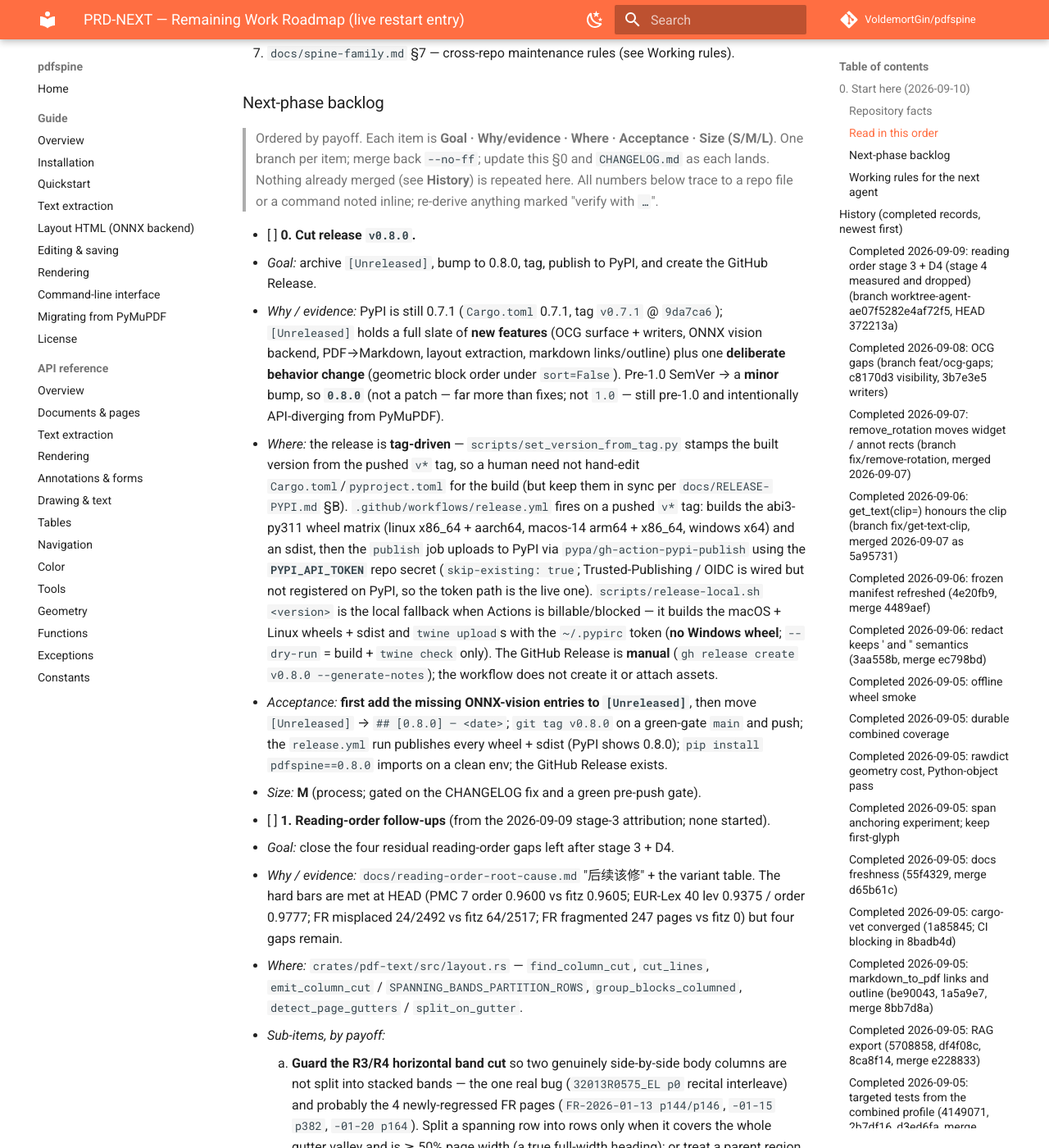
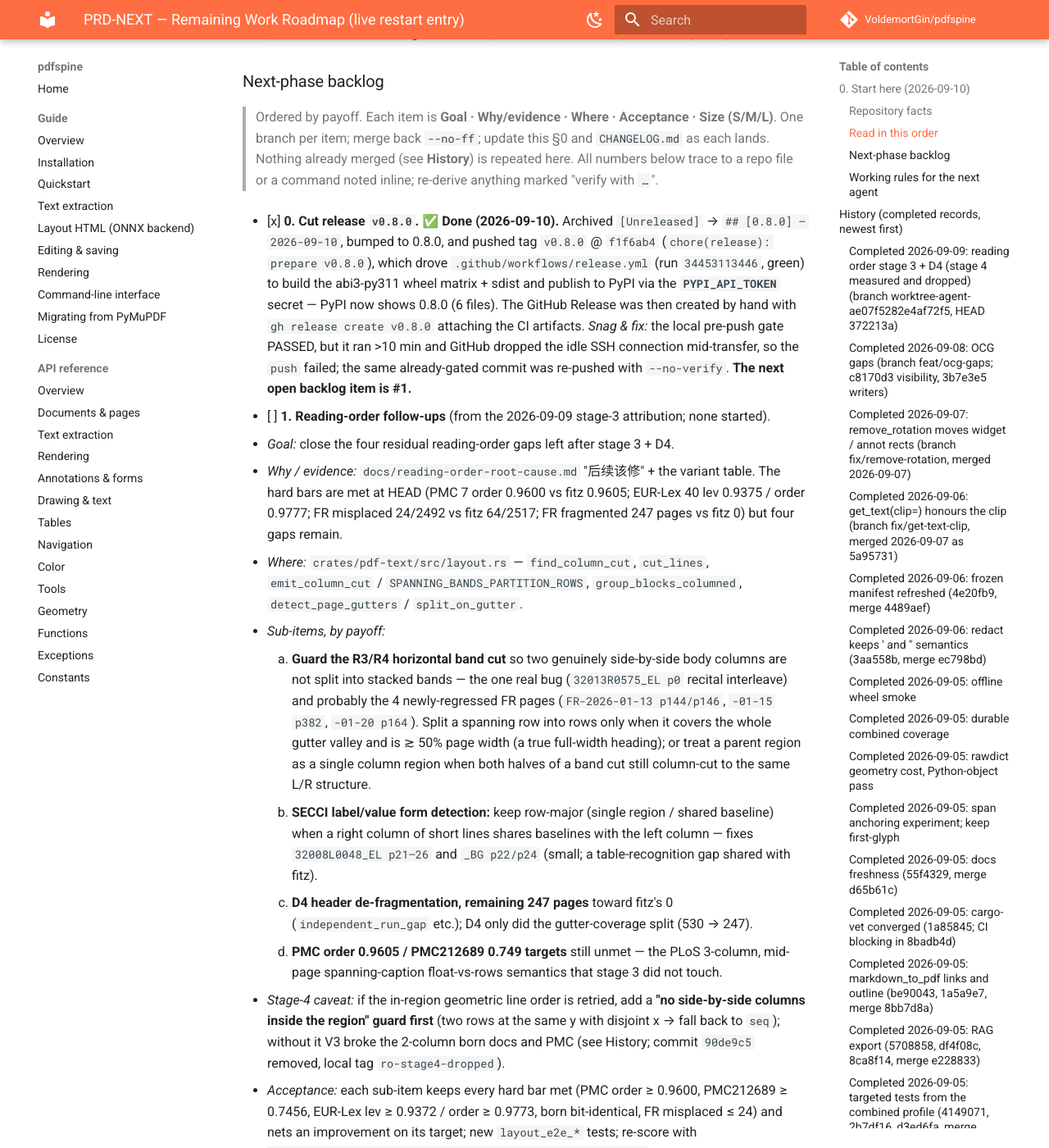
Before and after one commit to VoldemortGin/pdfspine, an MkDocs documentation site: the page built from docs/PRD-NEXT.md, in a window 1280 px wide and 1400 px high, scrolled down 1982 px. Shown: the whole window at 82% size. Built offline with MkDocs 1.6.1 and Material for MkDocs 9.7.7, drawn with Linux system fonts in a browser that asks for light colours; comment, search, counter and statistics services are not loaded; some of the changed text lies outside the part shown.

Commit message:
docs(prd): record the v0.8.0 release; fix the default layout model comment
Co-Authored-By: Claude Fable 5.1 <noreply@anthropic.com>
Claude-Session: https://claude.ai/code/session_01UV9o4UPnH1o32186c9Gbd7

```diff
--- a/docs/PRD-NEXT.md
+++ b/docs/PRD-NEXT.md
@@ -12,22 +12,21 @@
 ### Repository facts
 
 - **Repository:** `/Users/linhan/startup/spine/pdfspine`, branch `main`, HEAD
-  **`ef7e667`** (`ci(gate): skip the venv-only extension rebuild in the hosted
-  CI job`). No other branches or worktrees are checked out here. Confirm with
+  **`f1f6ab4`** (`chore(release): prepare v0.8.0`). No other branches or
+  worktrees are checked out here. Confirm with
   `git -C /Users/linhan/startup/spine/pdfspine log --oneline --first-parent -6`.
-- **Released vs unreleased.** The published release is **`v0.7.1`** (annotated
-  tag at commit `9da7ca6`; on PyPI as `pdfspine` 0.7.1; `Cargo.toml`
-  `version = "0.7.1"`). **Nothing has been released since.**
-  `git log --oneline --first-parent v0.7.1..HEAD` is the full unreleased delta;
-  `CHANGELOG.md` `[Unreleased]` accumulates: `markdown_to_pdf(links=, toc=)`,
+- **Released vs unreleased.** The published release is **`v0.8.0`** (annotated
+  tag at commit `f1f6ab4`, 2026-09-10; on PyPI as `pdfspine` 0.8.0 — **6 files**:
+  five abi3 wheels [macOS x86_64/arm64, manylinux x86_64/aarch64, win_amd64] +
+  sdist; plus a GitHub Release `v0.8.0` carrying the same 6 artifacts). It
+  shipped the full post-0.7.1 slate: `markdown_to_pdf(links=, toc=)`,
   layout-preserving `get_text("layout")`, PDF→Markdown `to_markdown()`, the
-  7-method OCG layer surface + `oc=` writers + `/Usage`/`/AS` visibility,
+  7-method OCG layer surface + `oc=` writers + `/Usage`/`/AS` visibility, the
+  ONNX vision layout/table backend (PP-DocLayoutV3 default + SLANet-plus),
   reading-order stage 3 + D4 (geometric XY-cut block order), `remove_rotation`
   widget/annot rects, `get_text(clip=)`, and the `pdf-typeset` FontIndependent
-  line-height rule. **Drift to fix before release:** the ONNX vision
-  layout/table backend (PP-DocLayout / PP-DocLayoutV3 default + SLANet-plus,
-  merges `48d297e` / `817f13f`) is on `main` but is **not yet written into
-  `[Unreleased]`** — see backlog item 0.
+  line-height rule. **`CHANGELOG.md` `[Unreleased]` is now empty** — the next
+  change opens a fresh section.
 - **Gate.** `./ci.sh` runs `scripts/quality_gate.py`, phases in order
   `rust → extension → python → drift → artifacts`. The `extension` phase
   fingerprints `crates/**`, `Cargo.toml`, `Cargo.lock`, `pyproject.toml` and
@@ -63,8 +62,8 @@
 
 1. **This §0** — the backlog and working rules below, then the **History**
    section for what each recent branch actually changed.
-2. `CHANGELOG.md` `[Unreleased]` — the accumulated post-0.7.1 surface (and note
-   the ONNX-vision drift called out in backlog item 0).
+2. `CHANGELOG.md` `## [0.8.0] — 2026-09-10` — the surface shipped in 0.8.0;
+   `[Unreleased]` is now empty.
 3. `docs/reading-order-root-cause.md`, the **2026-09-09** section (the
    base/V1/V2/V3/V4 variant table, the stage-3 attribution, "阶段 4 数据与放弃
    理由", and "后续该修") — required before touching reading order.
@@ -85,37 +84,17 @@
 > repeated here. All numbers below trace to a repo file or a command noted
 > inline; re-derive anything marked "verify with `…`".
 
-- [ ] **0. Cut release `v0.8.0`.**
-  - *Goal:* archive `[Unreleased]`, bump to 0.8.0, tag, publish to PyPI, and
-    create the GitHub Release.
-  - *Why / evidence:* PyPI is still 0.7.1 (`Cargo.toml` 0.7.1, tag `v0.7.1` @
-    `9da7ca6`); `[Unreleased]` holds a full slate of **new features** (OCG
-    surface + writers, ONNX vision backend, PDF→Markdown, layout extraction,
-    markdown links/outline) plus one **deliberate behavior change** (geometric
-    block order under `sort=False`). Pre-1.0 SemVer → a **minor** bump, so
-    **`0.8.0`** (not a patch — far more than fixes; not `1.0` — still pre-1.0 and
-    intentionally API-diverging from PyMuPDF).
-  - *Where:* the release is **tag-driven** — `scripts/set_version_from_tag.py`
-    stamps the built version from the pushed `v*` tag, so a human need not
-    hand-edit `Cargo.toml`/`pyproject.toml` for the build (but keep them in sync
-    per `docs/RELEASE-PYPI.md` §B). `.github/workflows/release.yml` fires on a
-    pushed `v*` tag: builds the abi3-py311 wheel matrix (linux x86_64 + aarch64,
-    macos-14 arm64 + x86_64, windows x64) and an sdist, then the `publish` job
-    uploads to PyPI via `pypa/gh-action-pypi-publish` using the
-    **`PYPI_API_TOKEN`** repo secret (`skip-existing: true`; Trusted-Publishing /
-    OIDC is wired but not registered on PyPI, so the token path is the live one).
-    `scripts/release-local.sh <version>` is the local fallback when Actions is
-    billable/blocked — it builds the macOS + Linux wheels + sdist and
-    `twine upload`s with the `~/.pypirc` token (**no Windows wheel**;
-    `--dry-run` = build + `twine check` only). The GitHub Release is **manual**
-    (`gh release create v0.8.0 --generate-notes`); the workflow does not create
-    it or attach assets.
-  - *Acceptance:* **first add the missing ONNX-vision entries to
-    `[Unreleased]`**, then move `[Unreleased]` → `## [0.8.0] — <date>`;
-    `git tag v0.8.0` on a green-gate `main` and push; the `release.yml` run
-    publishes every wheel + sdist (PyPI shows 0.8.0); `pip install
-    pdfspine==0.8.0` imports on a clean env; the GitHub Release exists.
-  - *Size:* **M** (process; gated on the CHANGELOG fix and a green pre-push gate).
+- [x] **0. Cut release `v0.8.0`.** ✅ **Done (2026-09-10).** Archived
+  `[Unreleased]` → `## [0.8.0] — 2026-09-10`, bumped to 0.8.0, and pushed tag
+  `v0.8.0` @ `f1f6ab4` (`chore(release): prepare v0.8.0`), which drove
+  `.github/workflows/release.yml` (run `34453113446`, green) to build the
+  abi3-py311 wheel matrix + sdist and publish to PyPI via the **`PYPI_API_TOKEN`**
+  secret — PyPI now shows 0.8.0 (6 files). The GitHub Release was then created by
+  hand with `gh release create v0.8.0` attaching the CI artifacts. *Snag & fix:*
+  the local pre-push gate PASSED, but it ran >10 min and GitHub dropped the idle
+  SSH connection mid-transfer, so the `push` failed; the same already-gated
+  commit was re-pushed with `--no-verify`.
+  **The next open backlog item is #1.**
 
 - [ ] **1. Reading-order follow-ups** (from the 2026-09-09 stage-3 attribution;
   none started).
--- a/pyproject.toml
+++ b/pyproject.toml
@@ -90,7 +90,7 @@ tatr = [
 #   5. else a clear `PdfUnsupportedError`.
 ocr = []  # models arrive via the base `ocrspine-models` dependency; back-compat no-op.
 # `[onnx]` is the torch-free vision backend (PP-DocLayout layout detection,
-# PP-DocLayout-L by default or PP-DocLayoutV3 via `layout_variant`, + SLANet-plus
+# PP-DocLayoutV3 by default or PP-DocLayout-L via `layout_variant`, + SLANet-plus
 # table structure; both Apache-2.0 PaddlePaddle models as RapidAI ONNX exports) behind
 # `find_tables(strategy="vision", backend="onnx")`, `Page.find_layout()` and
 # `Page.get_layout_html()`. Model files are NOT in the wheel: download them into
```
